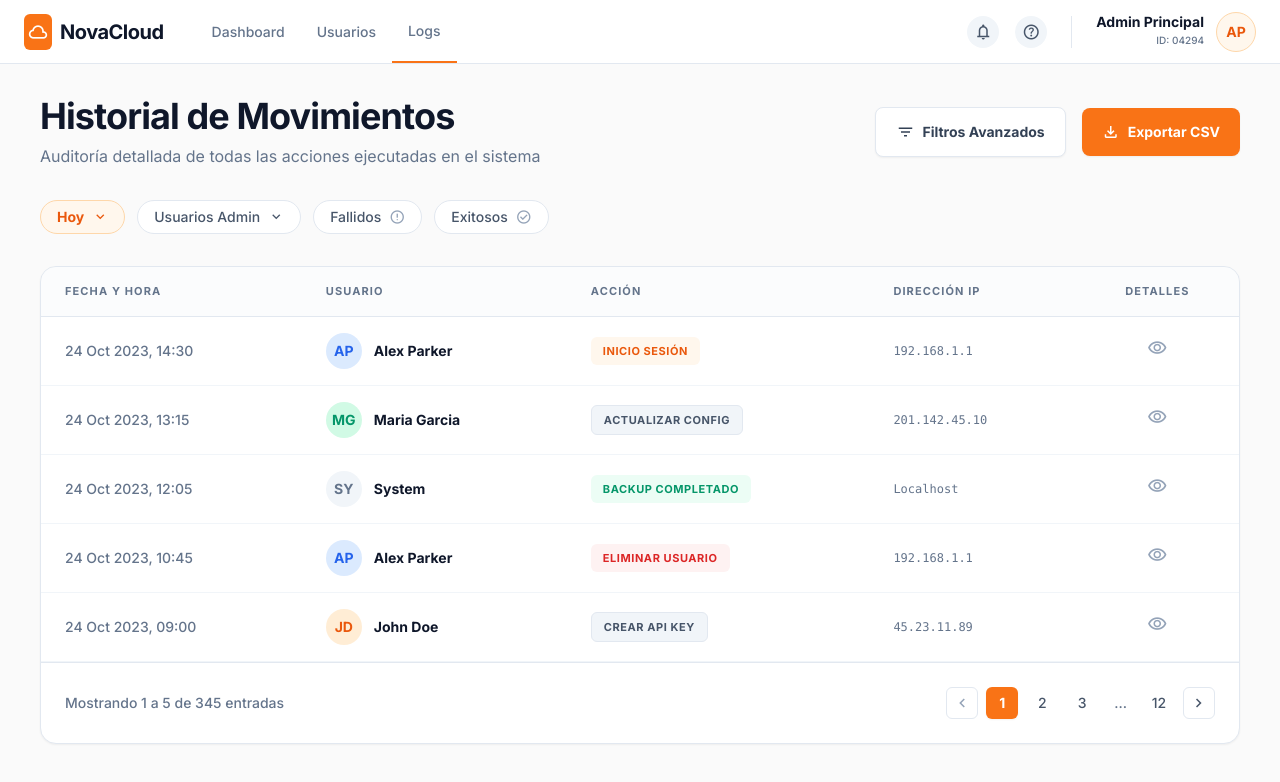
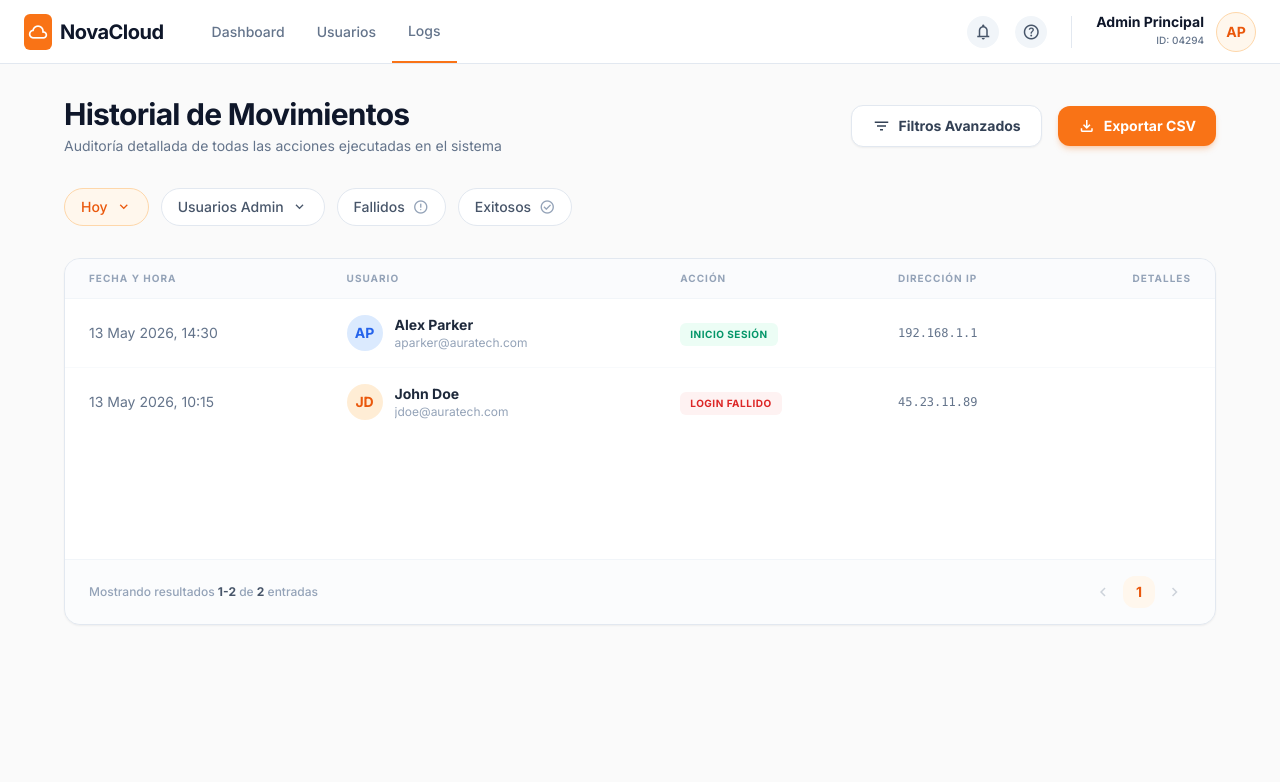
Before and after one commit to Elteclass/NovaCloud-AuraTech, an Angular app in the folder frontend/novacloud-web/: page /admin/logs in a window 1280 px wide. Shown: the top 782 px of the page. Built offline with nearby package versions, Linux system fonts and the light colour scheme; sample sign-in values are in the browser's storage.

Commit message:
fix(logs): ajustar diseño visual según feedback e implementar filtrado interactivo y paginación dinámica

```diff
--- a/frontend/novacloud-web/src/app/features/admin/logs-page/logs-page.html
+++ b/frontend/novacloud-web/src/app/features/admin/logs-page/logs-page.html
@@ -1,68 +1,83 @@
 <div class="p-8 font-display">
-  <div class="max-w-[1200px] mx-auto">
+  <div class="max-w-6xl mx-auto">
 
-    <div class="flex flex-col md:flex-row justify-between items-start md:items-center mb-8 gap-4">
+    <!-- 1. Encabezado y Controles Superiores -->
+    <div class="flex flex-col sm:flex-row justify-between items-start sm:items-center gap-4 mb-8">
       <div>
-        <h1 class="text-4xl font-bold text-slate-900 tracking-tight">Historial de Movimientos</h1>
-        <p class="text-slate-500 mt-2">Auditoría detallada de todas las acciones ejecutadas en el sistema</p>
+        <h1 class="text-3xl font-bold text-slate-900 tracking-tight">Historial de Movimientos</h1>
+        <p class="text-slate-500 mt-1 text-sm">Auditoría detallada de todas las acciones ejecutadas en el sistema</p>
       </div>
 
       <div class="flex items-center gap-4">
-        <button class="flex items-center gap-2 px-5 py-2.5 bg-white border border-slate-200 rounded-lg text-sm font-bold text-slate-700 hover:bg-slate-50 transition-colors shadow-sm">
-          <span class="material-symbols-outlined text-lg">filter_list</span>
+        <button class="flex items-center gap-2 px-5 py-2.5 bg-white border border-slate-200 rounded-xl text-sm font-bold text-slate-700 hover:bg-slate-50 shadow-sm transition-all duration-150">
+          <span class="material-symbols-outlined text-[18px]">filter_list</span>
           Filtros Avanzados
         </button>
-        <button class="flex items-center gap-2 px-5 py-2.5 bg-orange-500 rounded-lg text-sm font-bold text-white hover:bg-orange-600 transition-colors shadow-sm">
-          <span class="material-symbols-outlined text-lg">download</span>
+        <button class="flex items-center gap-2 px-5 py-2.5 bg-orange-500 text-white text-sm font-bold rounded-xl shadow-md shadow-orange-500/25 hover:bg-orange-600 active:scale-95 transition-all duration-150">
+          <span class="material-symbols-outlined text-[18px]">download</span>
           Exportar CSV
         </button>
       </div>
     </div>
 
+    <!-- 2. Filtros Rápidos (Pills) Interactivos -->
     <div class="flex flex-wrap items-center gap-3 mb-8">
-      <button class="flex items-center gap-2 px-4 py-1.5 rounded-full border border-orange-200 bg-orange-50 text-orange-600 text-sm font-bold transition-colors">
+      <button (click)="setFilter('Hoy')"
+              [ngClass]="activeFilter() === 'Hoy' ? 'border-orange-200 bg-orange-50 text-orange-600' : 'border-slate-200 bg-white text-slate-600 hover:bg-slate-50'"
+              class="flex items-center gap-2 px-4 py-2 rounded-full border text-sm font-medium transition-colors">
         Hoy <span class="material-symbols-outlined text-[16px]">expand_more</span>
       </button>
-      <button class="flex items-center gap-2 px-4 py-1.5 rounded-full border border-slate-200 bg-white text-slate-600 text-sm font-medium hover:bg-slate-50 transition-colors">
+
+      <button (click)="setFilter('Usuarios Admin')"
+              [ngClass]="activeFilter() === 'Usuarios Admin' ? 'border-orange-200 bg-orange-50 text-orange-600' : 'border-slate-200 bg-white text-slate-600 hover:bg-slate-50'"
+              class="flex items-center gap-2 px-4 py-2 rounded-full border text-sm font-medium transition-colors">
         Usuarios Admin <span class="material-symbols-outlined text-[16px]">expand_more</span>
       </button>
-      <button class="flex items-center gap-2 px-4 py-1.5 rounded-full border border-slate-200 bg-white text-slate-600 text-sm font-medium hover:bg-slate-50 transition-colors">
+
+      <button (click)="setFilter('Fallidos')"
+              [ngClass]="activeFilter() === 'Fallidos' ? 'border-orange-200 bg-orange-50 text-orange-600' : 'border-slate-200 bg-white text-slate-600 hover:bg-slate-50'"
+              class="flex items-center gap-2 px-4 py-2 rounded-full border text-sm font-medium transition-colors">
         Fallidos <span class="material-symbols-outlined text-[16px] text-slate-400">error</span>
       </button>
-      <button class="flex items-center gap-2 px-4 py-1.5 rounded-full border border-slate-200 bg-white text-slate-600 text-sm font-medium hover:bg-slate-50 transition-colors">
+
+      <button (click)="setFilter('Exitosos')"
+              [ngClass]="activeFilter() === 'Exitosos' ? 'border-orange-200 bg-orange-50 text-orange-600' : 'border-slate-200 bg-white text-slate-600 hover:bg-slate-50'"
+              class="flex items-center gap-2 px-4 py-2 rounded-full border text-sm font-medium transition-colors">
         Exitosos <span class="material-symbols-outlined text-[16px] text-slate-400">check_circle</span>
       </button>
     </div>
 
+    <!-- 3. Tabla de Auditoría -->
     <div class="bg-white rounded-2xl border border-slate-200 shadow-sm overflow-hidden">
-      <div class="overflow-x-auto">
+      <div class="overflow-x-auto min-h-[300px]">
         <table class="w-full text-left border-collapse">
           <thead>
-            <tr class="border-b border-slate-200 bg-slate-50/50 text-[11px] font-bold text-slate-500 uppercase tracking-widest">
-              <th class="py-4 px-6">Fecha y Hora</th>
-              <th class="py-4 px-6">Usuario</th>
-              <th class="py-4 px-6">Acción</th>
-              <th class="py-4 px-6">Dirección IP</th>
-              <th class="py-4 px-6 text-center">Detalles</th>
+            <tr class="border-b border-slate-100 bg-slate-50/70 text-[10px] font-bold text-slate-400 uppercase tracking-widest">
+              <th class="py-3 px-6">Fecha y Hora</th>
+              <th class="py-3 px-6">Usuario</th>
+              <th class="py-3 px-6">Acción</th>
+              <th class="py-3 px-6">Dirección IP</th>
+              <th class="py-3 px-6 text-right">Detalles</th>
             </tr>
           </thead>
-          <tbody class="text-sm font-medium text-slate-700">
-            @for (log of auditLogs; track log.date) {
-              <tr class="border-b border-slate-100 hover:bg-slate-50/50 transition-colors">
-                <td class="py-4 px-6 text-slate-500">{{ log.date }}</td>
+          <tbody>
+            <!-- Aquí usamos pagedLogs() para mostrar solo los de la página actual -->
+            @for (log of pagedLogs(); track log.id) {
+              <tr class="border-b border-slate-50 last:border-0 hover:bg-slate-50/60 transition-colors duration-150 group">
+                <td class="py-4 px-6 text-sm text-slate-500 whitespace-nowrap">{{ log.date }}</td>
 
                 <td class="py-4 px-6">
-                  <div class="flex items-center gap-3">
-                    <app-user-avatar
-                      [initials]="log.userInitials"
-                      [color]="log.avatarColor">
-                    </app-user-avatar>
-                    <span class="font-bold text-slate-900">{{ log.userName }}</span>
+                  <div class="flex items-center gap-3 min-w-0">
+                    <app-user-avatar [initials]="log.userInitials" [color]="log.avatarColor"></app-user-avatar>
+                    <div class="min-w-0">
+                      <p class="text-sm font-bold text-slate-800 truncate">{{ log.userName }}</p>
+                      <p class="text-xs text-slate-400 truncate">{{ log.userEmail }}</p>
+                    </div>
                   </div>
                 </td>
 
                 <td class="py-4 px-6">
-                  <span class="px-3 py-1 text-[11px] font-bold rounded-md uppercase tracking-wider inline-block"
+                  <span class="px-2.5 py-1 text-[10px] font-bold rounded-md uppercase tracking-wider inline-block"
                         [ngClass]="{
                           'bg-orange-50 text-orange-600 border border-orange-200': log.actionType === 'warning',
                           'bg-emerald-50 text-emerald-600 border border-emerald-200': log.actionType === 'success',
@@ -75,10 +90,21 @@
 
                 <td class="py-4 px-6 font-mono text-slate-500 text-xs">{{ log.ip }}</td>
 
-                <td class="py-4 px-6 text-center">
-                  <button class="text-slate-400 hover:text-orange-500 transition-colors p-1 rounded-md hover:bg-orange-50">
-                    <span class="material-symbols-outlined text-[20px]">visibility</span>
+                <td class="py-4 px-6 flex justify-end">
+                  <button class="w-8 h-8 flex items-center justify-center rounded-lg text-slate-400 hover:text-orange-500 hover:bg-orange-50 opacity-0 group-hover:opacity-100 transition-all duration-150">
+                    <span class="material-symbols-outlined text-[18px]">visibility</span>
                   </button>
+                </td>
+              </tr>
+            }
+
+            <!-- Estado vacío (Si un filtro no arroja resultados) -->
+            @if (filteredLogs().length === 0) {
+              <tr>
+                <td colspan="5" class="py-16 text-center text-slate-400">
+                  <span class="material-symbols-outlined text-4xl mb-2">search_off</span>
+                  <p class="font-semibold text-slate-500">Sin resultados</p>
+                  <p class="text-sm mt-1">No hay registros que coincidan con este filtro.</p>
                 </td>
               </tr>
             }
@@ -86,20 +112,33 @@
         </table>
       </div>
 
-      <div class="p-6 border-t border-slate-200 flex items-center justify-between text-sm text-slate-500 font-medium">
-        <span>Mostrando 1 a 5 de 345 entradas</span>
-        <div class="flex items-center gap-2">
-          <button class="w-8 h-8 flex items-center justify-center rounded-md border border-slate-200 text-slate-400 hover:border-slate-300 hover:text-slate-600 transition-colors disabled:opacity-50">
+      <!-- 4. Paginación Totalmente Dinámica -->
+      <div class="flex items-center justify-between px-6 py-4 border-t border-slate-100 bg-slate-50/50">
+        <p class="text-xs text-slate-400 font-medium">
+          Mostrando resultados
+          <span class="font-bold text-slate-600">{{ rangeStart() }}-{{ rangeEnd() }}</span>
+          de
+          <span class="font-bold text-slate-600">{{ filteredLogs().length }}</span>
+          entradas
+        </p>
+
+        <div class="flex items-center gap-1">
+          <!-- Flecha Izquierda -->
+          <button (click)="goToPage(currentPage() - 1)" [disabled]="currentPage() === 1" class="w-8 h-8 flex items-center justify-center text-slate-500 hover:bg-slate-100 disabled:opacity-30 disabled:cursor-not-allowed rounded-lg transition-all">
             <span class="material-symbols-outlined text-[18px]">chevron_left</span>
           </button>
 
-          <button class="w-8 h-8 flex items-center justify-center rounded-md bg-orange-500 text-white font-bold shadow-sm">1</button>
-          <button class="w-8 h-8 flex items-center justify-center rounded-md text-slate-600 hover:bg-slate-100 transition-colors">2</button>
-          <button class="w-8 h-8 flex items-center justify-center rounded-md text-slate-600 hover:bg-slate-100 transition-colors">3</button>
-          <span class="px-2">...</span>
-          <button class="w-8 h-8 flex items-center justify-center rounded-md text-slate-600 hover:bg-slate-100 transition-colors">12</button>
+          <!-- Bucle for para pintar los números dinámicamente -->
+          @for (p of pagesArray(); track p) {
+            <button (click)="goToPage(p)"
+                    [ngClass]="currentPage() === p ? 'bg-orange-50 text-orange-600 font-bold' : 'text-slate-600 hover:bg-slate-100'"
+                    class="w-8 h-8 flex items-center justify-center rounded-xl text-sm transition-all">
+              {{ p }}
+            </button>
+          }
 
-          <button class="w-8 h-8 flex items-center justify-center rounded-md border border-slate-200 text-slate-600 hover:border-slate-300 hover:bg-slate-50 transition-colors">
+          <!-- Flecha Derecha -->
+          <button (click)="goToPage(currentPage() + 1)" [disabled]="currentPage() === totalPages()" class="w-8 h-8 flex items-center justify-center text-slate-500 hover:bg-slate-100 disabled:opacity-30 disabled:cursor-not-allowed rounded-lg transition-all">
             <span class="material-symbols-outlined text-[18px]">chevron_right</span>
           </button>
         </div>
--- a/frontend/novacloud-web/src/app/features/admin/logs-page/logs-page.ts
+++ b/frontend/novacloud-web/src/app/features/admin/logs-page/logs-page.ts
@@ -1,12 +1,16 @@
-import { Component } from '@angular/core';
+import { Component, signal, computed } from '@angular/core';
 import { CommonModule } from '@angular/common';
 import { UserAvatarComponent } from '../../../shared/components/user-avatar/user-avatar.component';
 
 export interface AuditLog {
+  id: number;
   date: string;
+  isToday: boolean;
   userInitials: string;
   userName: string;
-  avatarColor: string; // Adaptado al componente de Jaime ('blue', 'green', 'gray', etc.)
+  userEmail: string;
+  role: 'Admin' | 'User';
+  avatarColor: string;
   action: string;
   actionType: 'warning' | 'neutral' | 'success' | 'danger';
   ip: string;
@@ -21,11 +25,67 @@ export interface AuditLog {
 })
 export class LogsPage {
 
-  auditLogs: AuditLog[] = [
-    { date: '24 Oct 2023, 14:30', userInitials: 'AP', userName: 'Alex Parker', avatarColor: 'blue', action: 'INICIO SESIÓN', actionType: 'warning', ip: '192.168.1.1' },
-    { date: '24 Oct 2023, 13:15', userInitials: 'MG', userName: 'Maria Garcia', avatarColor: 'green', action: 'ACTUALIZAR CONFIG', actionType: 'neutral', ip: '201.142.45.10' },
-    { date: '24 Oct 2023, 12:05', userInitials: 'SY', userName: 'System', avatarColor: 'gray', action: 'BACKUP COMPLETADO', actionType: 'success', ip: 'Localhost' },
-    { date: '24 Oct 2023, 10:45', userInitials: 'AP', userName: 'Alex Parker', avatarColor: 'blue', action: 'ELIMINAR USUARIO', actionType: 'danger', ip: '192.168.1.1' },
-    { date: '24 Oct 2023, 09:00', userInitials: 'JD', userName: 'John Doe', avatarColor: 'orange', action: 'CREAR API KEY', actionType: 'neutral', ip: '45.23.11.89' }
-  ];
+  // 1. Signals de estado
+  activeFilter = signal<string>('Hoy');
+  currentPage = signal<number>(1);
+  itemsPerPage = 5; // Constante para la cantidad de filas por página
+
+  // 2. Base de datos (Agregué uno más para que veas el cambio de página si quitas el filtro)
+  allLogs = signal<AuditLog[]>([
+    { id: 1, date: '13 May 2026, 14:30', isToday: true, userInitials: 'AP', userName: 'Alex Parker', userEmail: 'aparker@auratech.com', role: 'Admin', avatarColor: 'blue', action: 'INICIO SESIÓN', actionType: 'success', ip: '192.168.1.1' },
+    { id: 2, date: '13 May 2026, 10:15', isToday: true, userInitials: 'JD', userName: 'John Doe', userEmail: 'jdoe@auratech.com', role: 'User', avatarColor: 'orange', action: 'LOGIN FALLIDO', actionType: 'danger', ip: '45.23.11.89' },
+    { id: 3, date: '12 May 2026, 16:45', isToday: false, userInitials: 'MG', userName: 'Maria Garcia', userEmail: 'mgarcia@auratech.com', role: 'Admin', avatarColor: 'green', action: 'ACTUALIZAR CONFIG', actionType: 'neutral', ip: '201.142.45.10' },
+    { id: 4, date: '12 May 2026, 12:05', isToday: false, userInitials: 'SY', userName: 'System', userEmail: 'sysadmin@auratech.com', role: 'Admin', avatarColor: 'gray', action: 'BACKUP COMPLETADO', actionType: 'success', ip: 'Localhost' },
+    { id: 5, date: '11 May 2026, 09:00', isToday: false, userInitials: 'AP', userName: 'Alex Parker', userEmail: 'aparker@auratech.com', role: 'Admin', avatarColor: 'blue', action: 'ELIMINAR USUARIO', actionType: 'danger', ip: '192.168.1.1' },
+    { id: 6, date: '11 May 2026, 08:30', isToday: false, userInitials: 'JD', userName: 'John Doe', userEmail: 'jdoe@auratech.com', role: 'User', avatarColor: 'orange', action: 'CREAR API KEY', actionType: 'success', ip: '45.23.11.89' },
+    { id: 7, date: '10 May 2026, 11:20', isToday: false, userInitials: 'MG', userName: 'Maria Garcia', userEmail: 'mgarcia@auratech.com', role: 'Admin', avatarColor: 'green', action: 'INICIO SESIÓN', actionType: 'success', ip: '201.142.45.10' }
+  ]);
+
+  // 3. LA MAGIA REACTIVA:
+
+  // A. Filtramos la lista completa según el botón activo
+  filteredLogs = computed(() => {
+    const logs = this.allLogs();
+    const filter = this.activeFilter();
+
+    switch (filter) {
+      case 'Hoy':
+        return logs.filter(log => log.isToday === true);
+      case 'Usuarios Admin':
+        return logs.filter(log => log.role === 'Admin');
+      case 'Fallidos':
+        return logs.filter(log => log.actionType === 'danger');
+      case 'Exitosos':
+        return logs.filter(log => log.actionType === 'success');
+      default:
+        return logs;
+    }
+  });
+
+  // B. Extraemos solo los 5 registros de la página actual
+  pagedLogs = computed(() => {
+    const start = (this.currentPage() - 1) * this.itemsPerPage;
+    return this.filteredLogs().slice(start, start + this.itemsPerPage);
+  });
+
+  // C. Calculamos dinámicamente las variables de la barra de paginación
+  totalPages = computed(() => Math.ceil(this.filteredLogs().length / this.itemsPerPage) || 1);
+
+  // Array de números [1, 2, 3...] para generar los botones con un @for en el HTML
+  pagesArray = computed(() => Array.from({ length: this.totalPages() }, (_, i) => i + 1));
+
+  rangeStart = computed(() => this.filteredLogs().length === 0 ? 0 : (this.currentPage() - 1) * this.itemsPerPage + 1);
+  rangeEnd = computed(() => Math.min(this.currentPage() * this.itemsPerPage, this.filteredLogs().length));
+
+  // 4. Métodos
+  setFilter(filterName: string) {
+    this.activeFilter.set(filterName);
+    this.currentPage.set(1); // Siempre regresamos a la página 1 al filtrar
+  }
+
+  goToPage(page: number) {
+    if (page >= 1 && page <= this.totalPages()) {
+      this.currentPage.set(page);
+    }
+  }
 }
```
